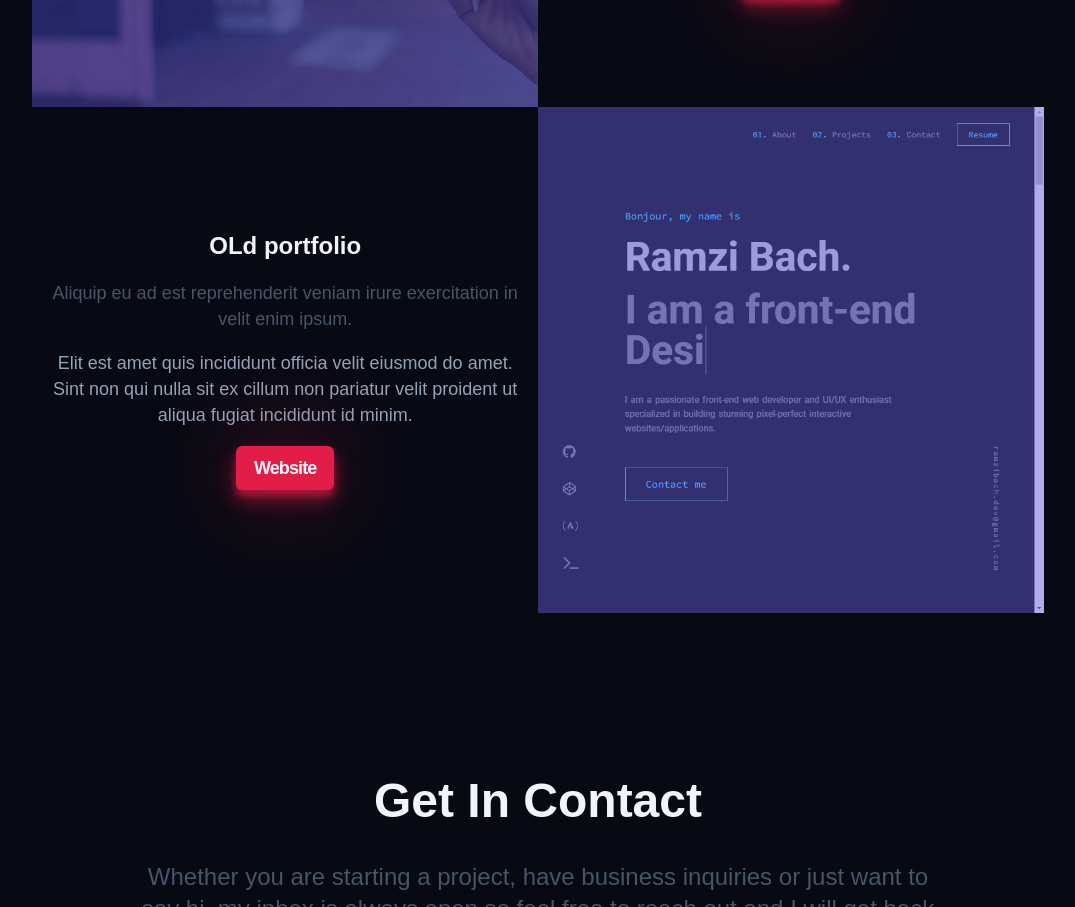
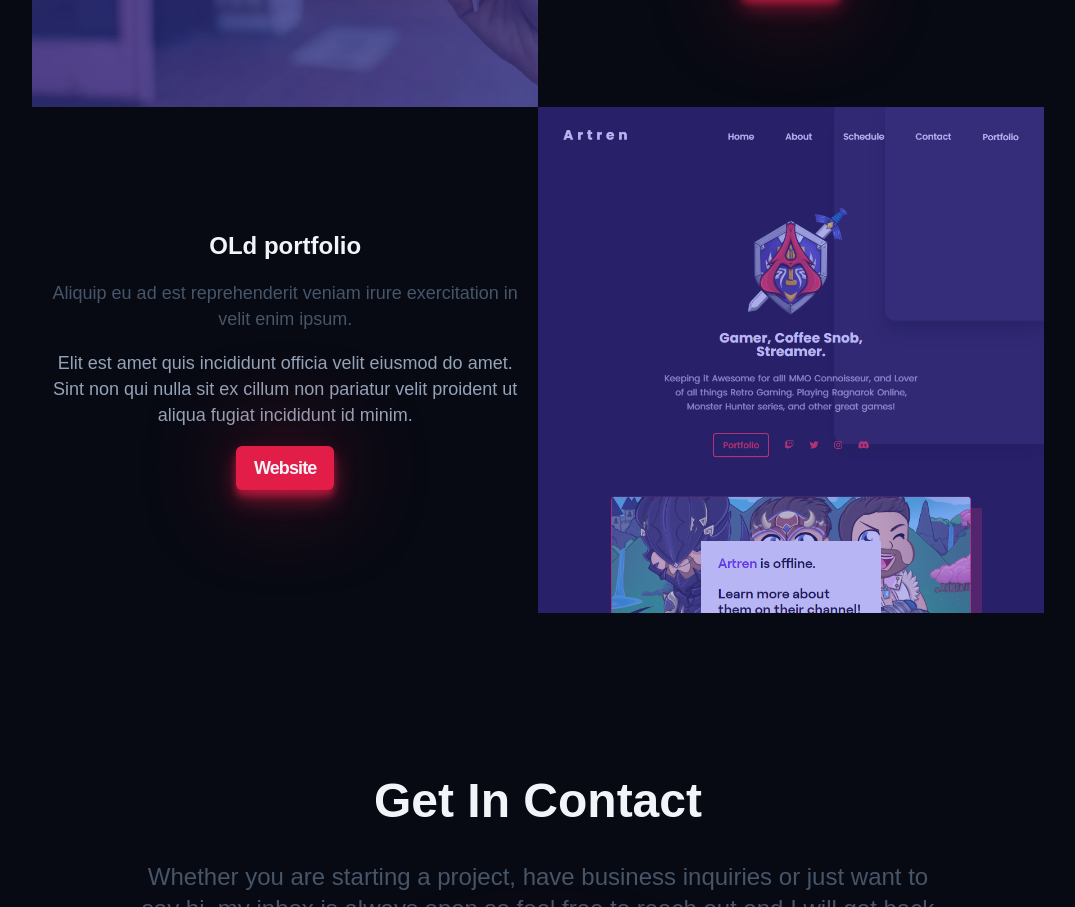
Before and after one commit to Psycho56/My-first-Portfolio-Website, a website built with Vite: page index.html in a window 1280 px wide. Shown: the part 6170-7077 px from the top of the page, without its empty margins (102-1177 px from the left). Built offline with nearby package versions, Linux system fonts and the light colour scheme; a web font is replaced by a local one.

Commit message:
this is changed

```diff
--- a/index.html
+++ b/index.html
@@ -261,7 +261,7 @@
         <h3 class="work__project-title">Old Portfolio</h3>
         <div class="work__img-wrapper work__image6">
           <img class="lazy loading"
-           src="./public/portfolio.png" alt="">
+           src="./public/artren.png" alt="">
         </div>
         <div class="work__project work__content6">
           <h3 class="work__project-subtitle">OLd portfolio</h3>
--- a/styles/style.css
+++ b/styles/style.css
@@ -51,6 +51,7 @@ body {
   background-color: var(--clr-dark);
   color: var(--clr-light);
 }
+
 img,
 picture,
 video,
@@ -60,6 +61,7 @@ svg {
    max-width: 100%;
    user-select: none;
 }
+
 button{
   display: inline-block;
   padding: 0;
```
